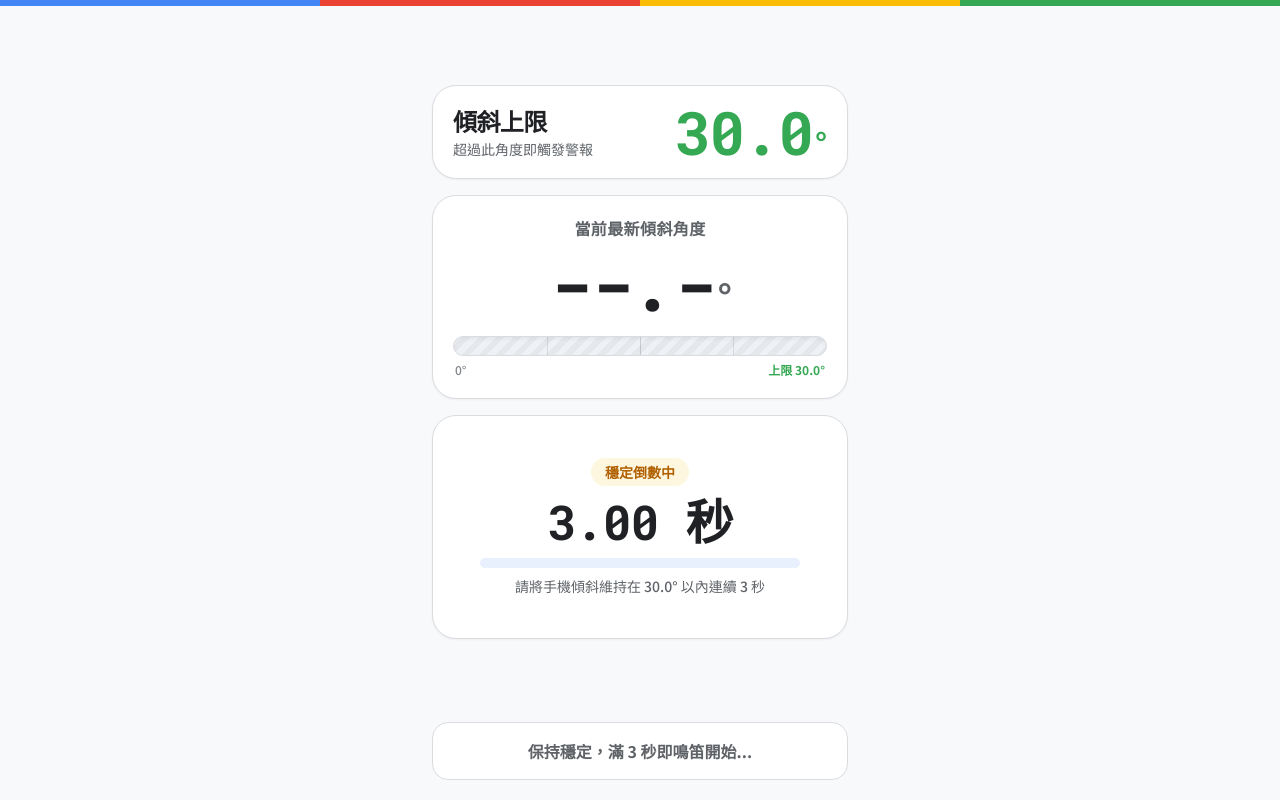
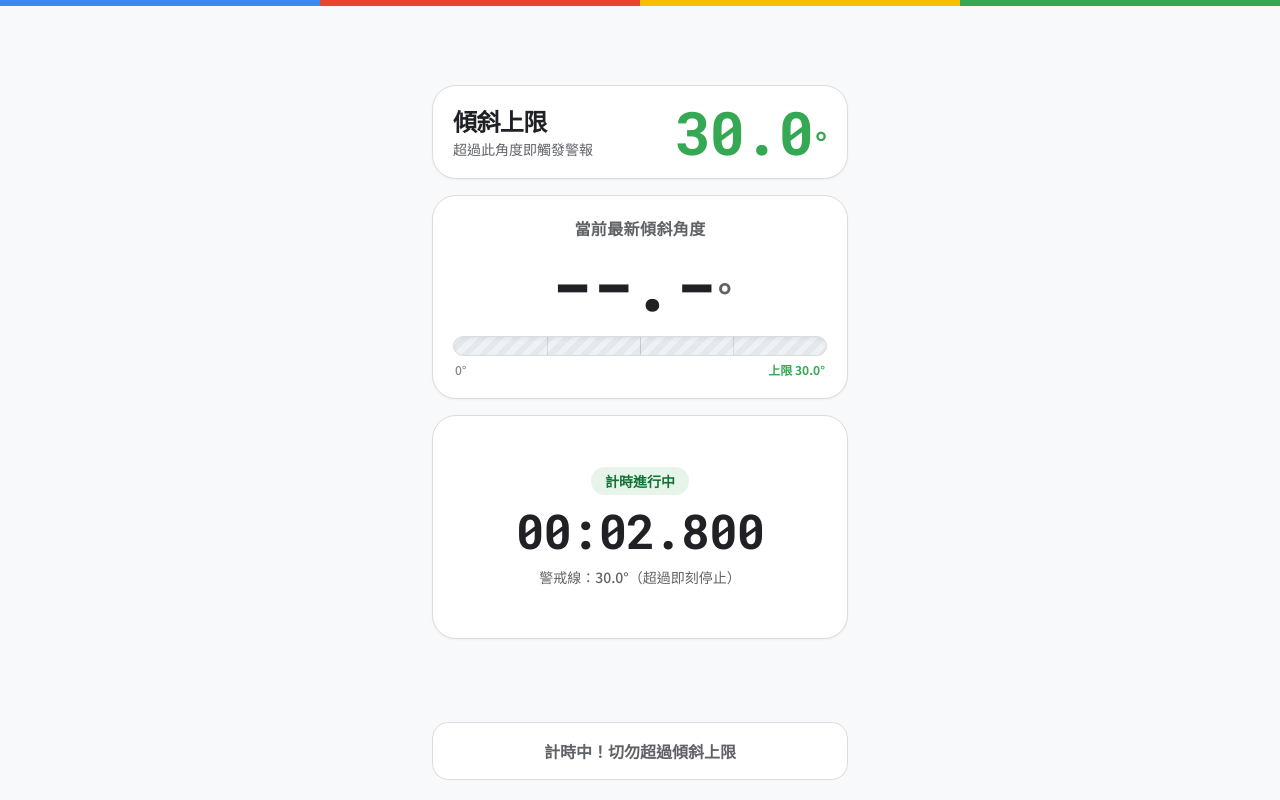
Before and after one commit to kanyili/Bubble_Level, a plain HTML site: page index.html in a window 1280 px wide. Both pictures are taken after a click on the button "開始挑戰". Drawn offline with nearby package versions, Linux system fonts and the light colour scheme.

Commit message:
Update index.html

```diff
--- a/index.html
+++ b/index.html
@@ -134,7 +134,7 @@
       </div>
     </section>
 
-    <!-- 3. 3秒穩定倒數 / 碼表計時 / 5秒警報 主顯示區 -->
+    <!-- 3. 碼表計時 / 5秒警報 主顯示區 -->
     <section id="timer-card" class="card-surface bg-white rounded-3xl border border-[#DADCE0] shadow-sm px-5 py-5 flex flex-col items-center justify-center flex-1 max-h-56">
       <div id="phase-badge" class="px-3.5 py-1 rounded-full text-xs sm:text-sm font-bold bg-[#E8F0FE] text-[#1967D2] mb-2">
         準備就緒
@@ -145,15 +145,8 @@
         00:00.000
       </div>
 
-      <!-- 3秒穩定準備進度條（僅在準備期顯示） -->
-      <div id="calib-bar-wrap" class="hidden w-full max-w-xs mt-2">
-        <div class="w-full h-2.5 bg-[#E8F0FE] rounded-full overflow-hidden">
-          <div id="calib-progress-bar" class="h-full bg-[#FBBC05] rounded-full" style="width: 0%;"></div>
-        </div>
-      </div>
-
       <p id="phase-hint" class="alarm-text-override text-xs sm:text-sm font-medium text-[#5F6368] mt-2 text-center">
-        維持傾斜小於上限滿 3 秒自動鳴笛計時
+        按下「開始挑戰」立即鳴笛開始計時
       </p>
     </section>
 
@@ -186,7 +179,6 @@
     (() => {
       const STATE = {
         IDLE: 'IDLE',
-        CALIBRATING: 'CALIBRATING',
         RUNNING: 'RUNNING',
         ALARM: 'ALARM',
         GAME_OVER: 'GAME_OVER'
@@ -197,12 +189,11 @@
       let currentTilt = null;      // 當前最新傾斜角度 (0 ~ 90)
       let sensorActive = false;
 
-      let calibStartTime = 0;
       let runStartTime = 0;
       let elapsedMs = 0;
       let rafId = null;
       let alarmTimeoutId = null;
-      let alarmBeepIntervalId = null;
+      let alarmWhistleNodes = null;
 
       const appBody = document.getElementById('app-body');
       const iosOverlay = document.getElementById('ios-permission-overlay');
@@ -215,8 +206,6 @@
 
       const phaseBadge = document.getElementById('phase-badge');
       const stopwatchDisplay = document.getElementById('stopwatch-display');
-      const calibBarWrap = document.getElementById('calib-bar-wrap');
-      const calibProgressBar = document.getElementById('calib-progress-bar');
       const phaseHint = document.getElementById('phase-hint');
 
       const idleControls = document.getElementById('idle-controls');
@@ -239,16 +228,12 @@
         }
       }
 
-      // 裁判吹哨音效（雙音共鳴 + 氣流顫音，清脆響亮）
-      function playRefereeWhistle() {
-        ensureAudioContext();
-        if (!audioCtx) return;
+      // 產生單次裁判吹哨聲片段（可指定起始時間與吹奏長度）
+      function scheduleWhistleBlast(startTime, duration, peakGain = 0.48) {
+        if (!audioCtx) return [];
+        const createdNodes = [];
 
-        const now = audioCtx.currentTime;
-        const blastDuration = 0.42;
-
-        // 吹哨氣流噪聲（讓起音更有真實哨子氣感）
-        const noiseBufferSize = Math.floor(audioCtx.sampleRate * blastDuration);
+        const noiseBufferSize = Math.max(1, Math.floor(audioCtx.sampleRate * duration));
         const noiseBuffer = audioCtx.createBuffer(1, noiseBufferSize, audioCtx.sampleRate);
         const noiseData = noiseBuffer.getChannelData(0);
         for (let i = 0; i < noiseBufferSize; i++) {
@@ -260,22 +245,22 @@
 
         const noiseFilter = audioCtx.createBiquadFilter();
         noiseFilter.type = 'bandpass';
-        noiseFilter.frequency.setValueAtTime(2950, now);
-        noiseFilter.Q.setValueAtTime(8, now);
+        noiseFilter.frequency.setValueAtTime(2950, startTime);
+        noiseFilter.Q.setValueAtTime(8, startTime);
 
         const noiseGain = audioCtx.createGain();
-        noiseGain.gain.setValueAtTime(0.001, now);
-        noiseGain.gain.linearRampToValueAtTime(0.18, now + 0.02);
-        noiseGain.gain.setValueAtTime(0.14, now + blastDuration - 0.08);
-        noiseGain.gain.exponentialRampToValueAtTime(0.001, now + blastDuration);
+        noiseGain.gain.setValueAtTime(0.001, startTime);
+        noiseGain.gain.linearRampToValueAtTime(Math.min(0.22, peakGain * 0.38), startTime + 0.02);
+        noiseGain.gain.setValueAtTime(Math.min(0.18, peakGain * 0.3), startTime + Math.max(0.03, duration - 0.08));
+        noiseGain.gain.exponentialRampToValueAtTime(0.001, startTime + duration);
 
         noiseSource.connect(noiseFilter);
         noiseFilter.connect(noiseGain);
         noiseGain.connect(audioCtx.destination);
-        noiseSource.start(now);
-        noiseSource.stop(now + blastDuration + 0.02);
+        noiseSource.start(startTime);
+        noiseSource.stop(startTime + duration + 0.02);
+        createdNodes.push(noiseSource);
 
-        // 哨腔雙高頻共鳴音（約 2780Hz 與 3120Hz）+ 滾珠顫音調變
         const whistleOsc1 = audioCtx.createOscillator();
         const whistleOsc2 = audioCtx.createOscillator();
         const lfo = audioCtx.createOscillator();
@@ -284,77 +269,84 @@
 
         whistleOsc1.type = 'sine';
         whistleOsc2.type = 'triangle';
-        whistleOsc1.frequency.setValueAtTime(2780, now);
-        whistleOsc1.frequency.linearRampToValueAtTime(2860, now + 0.08);
-        whistleOsc1.frequency.setValueAtTime(2820, now + blastDuration - 0.05);
+        whistleOsc1.frequency.setValueAtTime(2780, startTime);
+        whistleOsc1.frequency.linearRampToValueAtTime(2860, startTime + Math.min(0.08, duration * 0.25));
+        whistleOsc1.frequency.setValueAtTime(2820, startTime + Math.max(0.02, duration - 0.05));
 
-        whistleOsc2.frequency.setValueAtTime(3140, now);
-        whistleOsc2.frequency.linearRampToValueAtTime(3220, now + 0.08);
-        whistleOsc2.frequency.setValueAtTime(3180, now + blastDuration - 0.05);
+        whistleOsc2.frequency.setValueAtTime(3140, startTime);
+        whistleOsc2.frequency.linearRampToValueAtTime(3220, startTime + Math.min(0.08, duration * 0.25));
+        whistleOsc2.frequency.setValueAtTime(3180, startTime + Math.max(0.02, duration - 0.05));
 
-        // 模擬裁判哨內滾珠顫動（約 38Hz）
         lfo.type = 'sine';
-        lfo.frequency.setValueAtTime(38, now);
-        lfoGain.gain.setValueAtTime(95, now);
+        lfo.frequency.setValueAtTime(38, startTime);
+        lfoGain.gain.setValueAtTime(95, startTime);
         lfo.connect(lfoGain);
         lfoGain.connect(whistleOsc1.frequency);
         lfoGain.connect(whistleOsc2.frequency);
 
         const osc2Mix = audioCtx.createGain();
-        osc2Mix.gain.setValueAtTime(0.35, now);
+        osc2Mix.gain.setValueAtTime(0.35, startTime);
 
-        whistleGain.gain.setValueAtTime(0.001, now);
-        whistleGain.gain.linearRampToValueAtTime(0.48, now + 0.018);
-        whistleGain.gain.setValueAtTime(0.44, now + blastDuration - 0.07);
-        whistleGain.gain.exponentialRampToValueAtTime(0.001, now + blastDuration);
+        whistleGain.gain.setValueAtTime(0.001, startTime);
+        whistleGain.gain.linearRampToValueAtTime(peakGain, startTime + 0.018);
+        whistleGain.gain.setValueAtTime(peakGain * 0.92, startTime + Math.max(0.03, duration - 0.07));
+        whistleGain.gain.exponentialRampToValueAtTime(0.001, startTime + duration);
 
         whistleOsc1.connect(whistleGain);
         whistleOsc2.connect(osc2Mix);
         osc2Mix.connect(whistleGain);
         whistleGain.connect(audioCtx.destination);
 
-        lfo.start(now);
-        whistleOsc1.start(now);
-        whistleOsc2.start(now);
+        lfo.start(startTime);
+        whistleOsc1.start(startTime);
+        whistleOsc2.start(startTime);
 
-        lfo.stop(now + blastDuration + 0.02);
-        whistleOsc1.stop(now + blastDuration + 0.02);
-        whistleOsc2.stop(now + blastDuration + 0.02);
+        lfo.stop(startTime + duration + 0.02);
+        whistleOsc1.stop(startTime + duration + 0.02);
+        whistleOsc2.stop(startTime + duration + 0.02);
+
+        createdNodes.push(lfo, whistleOsc1, whistleOsc2);
+        return createdNodes;
       }
 
-      // 急促蜂鳴警報聲（持續 5 秒）
-      function startAlarmSound() {
+      // 開賽裁判吹哨音效
+      function playRefereeWhistle() {
         ensureAudioContext();
-        stopAlarmSound();
-
-        const triggerSingleBeep = () => {
-          if (!audioCtx) return;
-          const now = audioCtx.currentTime;
-          const osc = audioCtx.createOscillator();
-          const gain = audioCtx.createGain();
-
-          osc.type = 'square';
-          osc.frequency.setValueAtTime(980, now);
-          osc.frequency.setValueAtTime(760, now + 0.055);
-
-          gain.gain.setValueAtTime(0.42, now);
-          gain.gain.exponentialRampToValueAtTime(0.001, now + 0.11);
-
-          osc.connect(gain);
-          gain.connect(audioCtx.destination);
-
-          osc.start(now);
-          osc.stop(now + 0.115);
-        };
-
-        triggerSingleBeep();
-        alarmBeepIntervalId = setInterval(triggerSingleBeep, 150);
+        if (!audioCtx) return;
+        scheduleWhistleBlast(audioCtx.currentTime, 0.42, 0.48);
       }
 
-      function stopAlarmSound() {
-        if (alarmBeepIntervalId) {
-          clearInterval(alarmBeepIntervalId);
-          alarmBeepIntervalId = null;
+      // 超限警報：持續 5 秒的急促裁判哨聲組
+      function startFiveSecondRefereeWhistle() {
+        ensureAudioContext();
+        stopFiveSecondRefereeWhistle();
+        if (!audioCtx) return;
+
+        const now = audioCtx.currentTime;
+        const totalWindow = 5.0;
+        const cycleDuration = 0.25; // 每 0.25 秒一組短促哨音（0.16s 吹哨 + 0.09s 換氣）
+        const blastLen = 0.16;
+        const nodes = [];
+
+        for (let t = 0; t + 0.05 < totalWindow; t += cycleDuration) {
+          const remaining = totalWindow - t;
+          const actualLen = Math.min(blastLen, remaining);
+          const blastNodes = scheduleWhistleBlast(now + t, actualLen, 0.52);
+          nodes.push(...blastNodes);
+        }
+
+        alarmWhistleNodes = nodes;
+      }
+
+      function stopFiveSecondRefereeWhistle() {
+        if (alarmWhistleNodes && alarmWhistleNodes.length > 0) {
+          alarmWhistleNodes.forEach(node => {
+            try {
+              node.stop();
+              node.disconnect();
+            } catch (_) {}
+          });
+          alarmWhistleNodes = null;
         }
       }
 
@@ -494,7 +486,6 @@
         idleControls.classList.add('hidden');
         activeStatusBar.classList.add('hidden');
         btnRestart.classList.add('hidden');
-        calibBarWrap.classList.add('hidden');
         appBody.classList.remove('alarm-active');
 
         if (nextState === STATE.IDLE) {
@@ -502,19 +493,11 @@
           stopwatchDisplay.textContent = '00:00.000';
           phaseBadge.className = 'px-3.5 py-1 rounded-full text-xs sm:text-sm font-bold bg-[#E8F0FE] text-[#1967D2] mb-2';
           phaseBadge.textContent = '準備就緒';
-          phaseHint.textContent = '維持傾斜小於上限滿 3 秒自動鳴笛計時';
+          phaseHint.textContent = '按下「開始挑戰」立即鳴笛開始計時';
           idleControls.classList.remove('hidden');
-        } else if (nextState === STATE.CALIBRATING) {
-          calibStartTime = 0;
-          stopwatchDisplay.textContent = '3.00 秒';
-          phaseBadge.className = 'px-3.5 py-1 rounded-full text-xs sm:text-sm font-bold bg-[#FEF7E0] text-[#B06000] mb-2';
-          phaseBadge.textContent = '穩定倒數中';
-          phaseHint.textContent = `請將手機傾斜維持在 ${tiltLimit.toFixed(1)}° 以內連續 3 秒`;
-          calibBarWrap.classList.remove('hidden');
-          calibProgressBar.style.width = '0%';
-          activeStatusBar.textContent = '保持穩定，滿 3 秒即鳴笛開始...';
-          activeStatusBar.classList.remove('hidden');
         } else if (nextState === STATE.RUNNING) {
+          elapsedMs = 0;
+          stopwatchDisplay.textContent = '00:00.000';
           runStartTime = performance.now();
           phaseBadge.className = 'px-3.5 py-1 rounded-full text-xs sm:text-sm font-bold bg-[#E6F4EA] text-[#137333] mb-2';
           phaseBadge.textContent = '計時進行中';
@@ -523,19 +506,20 @@
           activeStatusBar.classList.remove('hidden');
           playRefereeWhistle();
         } else if (nextState === STATE.ALARM) {
+          // 立刻凍結碼表在超限瞬間的 elapsedMs
           stopwatchDisplay.textContent = formatStopwatch(elapsedMs);
           phaseBadge.className = 'px-3.5 py-1 rounded-full text-xs sm:text-sm font-bold bg-[#FCE8E6] text-[#C5221F] mb-2';
           phaseBadge.textContent = '超過傾斜上限！';
           phaseHint.textContent = '警報鎖定 5 秒鐘，請稍候...';
-          activeStatusBar.textContent = '警報鳴響中（5 秒）...';
+          activeStatusBar.textContent = '紅閃與哨聲警報中（5 秒）...';
           activeStatusBar.classList.remove('hidden');
 
           appBody.classList.add('alarm-active');
-          startAlarmSound();
+          startFiveSecondRefereeWhistle();
 
           if (alarmTimeoutId) clearTimeout(alarmTimeoutId);
           alarmTimeoutId = setTimeout(() => {
-            stopAlarmSound();
+            stopFiveSecondRefereeWhistle();
             setGameState(STATE.GAME_OVER);
           }, 5000);
         } else if (nextState === STATE.GAME_OVER) {
@@ -547,29 +531,7 @@
       }
 
       function gameLoop(now) {
-        if (gameState === STATE.CALIBRATING) {
-          const isWithinLimit = currentTilt !== null && currentTilt <= tiltLimit;
-
-          if (isWithinLimit) {
-            if (calibStartTime === 0) {
-              calibStartTime = now;
-            }
-            const heldMs = now - calibStartTime;
-            const remainingSec = Math.max(0, (3000 - heldMs) / 1000);
-            const pct = Math.min(100, (heldMs / 3000) * 100);
-
-            stopwatchDisplay.textContent = `${remainingSec.toFixed(2)} 秒`;
-            calibProgressBar.style.width = `${pct}%`;
-
-            if (heldMs >= 3000) {
-              setGameState(STATE.RUNNING);
-            }
-          } else {
-            calibStartTime = 0;
-            stopwatchDisplay.textContent = '3.00 秒';
-            calibProgressBar.style.width = '0%';
-          }
-        } else if (gameState === STATE.RUNNING) {
+        if (gameState === STATE.RUNNING) {
           elapsedMs = now - runStartTime;
           stopwatchDisplay.textContent = formatStopwatch(elapsedMs);
 
@@ -594,7 +556,7 @@
 
       btnStart.addEventListener('click', () => {
         ensureAudioContext();
-        setGameState(STATE.CALIBRATING);
+        setGameState(STATE.RUNNING);
       });
 
       btnRestart.addEventListener('click', () => {
```
